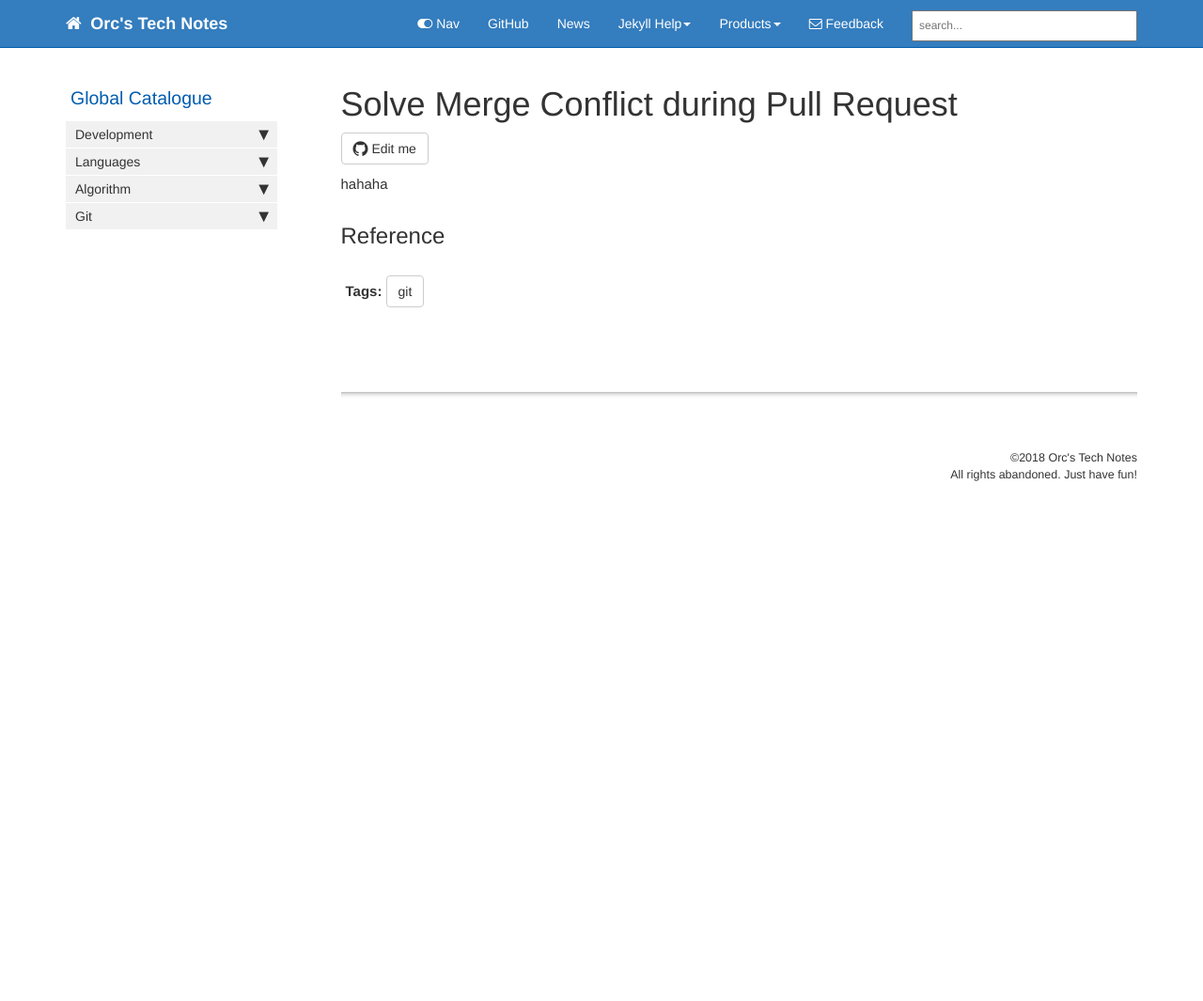
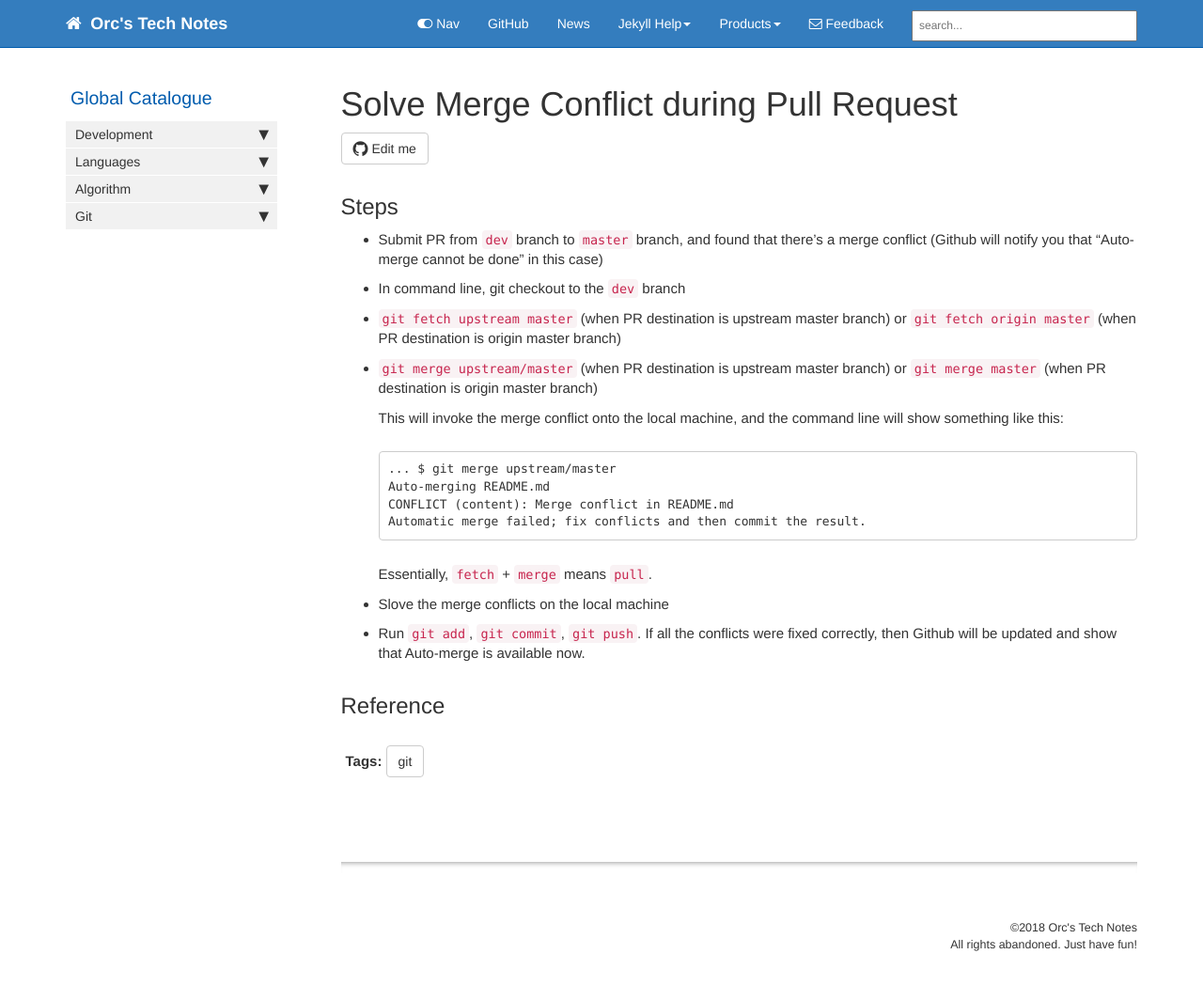
Before and after one commit to HungryOrc/hungryorc.github.io, a Jekyll site: the page built from pages/git/merge_conflict.md, in a window 1280 px wide. Shown: the whole page at 94% size. Built offline with Jekyll 4.4.1, drawn with Linux system fonts in a browser that asks for light colours; nearby versions of some CDN libraries; comment, search, counter and statistics services are not loaded; before the commit the page ends 900 px from its top, so only the background shows below that.

Commit message:
Update merge_conflict.md

````diff
--- a/pages/git/merge_conflict.md
+++ b/pages/git/merge_conflict.md
@@ -9,10 +9,30 @@ folder: git
 toc: false
 ---
 
-hahaha
+## Steps
 
+* Submit PR from `dev` branch to `master` branch, and found that there's a merge conflict (Github will notify you that "Auto-merge cannot be done" in this case)
+
+* In command line, git checkout to the `dev` branch
+
+* `git fetch upstream master` (when PR destination is upstream master branch) or `git fetch origin master` (when PR destination is origin master branch)
+
+* `git merge upstream/master` (when PR destination is upstream master branch) or `git merge master` (when PR destination is origin master branch)
+
+  This will invoke the merge conflict onto the local machine, and the command line will show something like this:
+  ```
+  ... $ git merge upstream/master
+  Auto-merging README.md
+  CONFLICT (content): Merge conflict in README.md
+  Automatic merge failed; fix conflicts and then commit the result.
+  ```
+
+  Essentially, `fetch` + `merge` means `pull`.
+
+* Slove the merge conflicts on the local machine
+
+* Run `git add`, `git commit`, `git push`. If all the conflicts were fixed correctly, then Github will be updated and show that Auto-merge is available now.
 
 ## Reference
 
-
 {% include links.html %}
````
